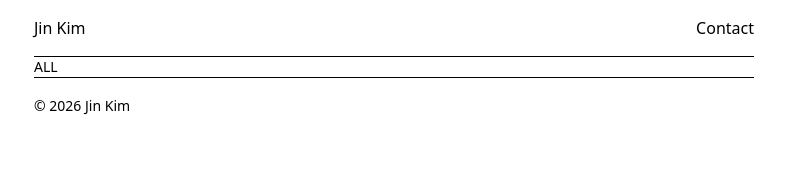
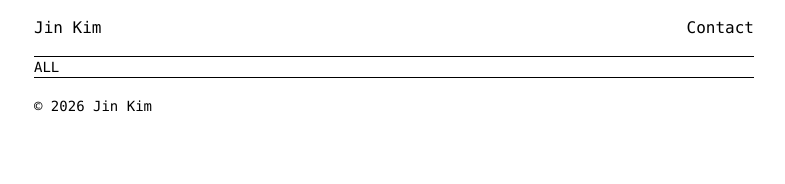
Before and after one commit to JinKim1011/jin-portfolio, a Next.js app: page / in a window 1280 px wide. Shown: the top 184 px of the page, without its empty margins (246-1031 px from the left). Built offline with nearby package versions, Linux system fonts and the light colour scheme.

Commit message:
feat(typography): integrate Inter and IBM Plex Mono fonts with variable support

```diff
--- a/src/app/layout.tsx
+++ b/src/app/layout.tsx
@@ -2,6 +2,21 @@ import type { Metadata } from "next";
 import "./globals.css";
 import Header from "@/components/header";
 import Footer from "@/components/footer";
+import { Inter, IBM_Plex_Mono } from "next/font/google";
+
+const inter = Inter({
+  subsets: ["latin"],
+  weight: ["400", "600"],
+  variable: "--font-inter",
+  display: "swap",
+});
+
+const ibmPlexMono = IBM_Plex_Mono({
+  subsets: ["latin"],
+  weight: ["400", "600", "700"],
+  variable: "--font-ibm-plex-mono",
+  display: "swap",
+});
 
 export const metadata: Metadata = {
   title: "Jin Kim — Design Engineer",
@@ -16,8 +31,8 @@ export default function RootLayout({
     "root layout-root mx-auto max-w-190 w-full px-5 antialiased";
 
   return (
-    <html lang="en">
-      <body className="antialiased">
+    <html lang="en" className={`${inter.variable} ${ibmPlexMono.variable}`}>
+      <body className="antialiased font-mono">
         <div className={rootClasses}>
           <Header />
           <main className="container">{children}</main>
```
